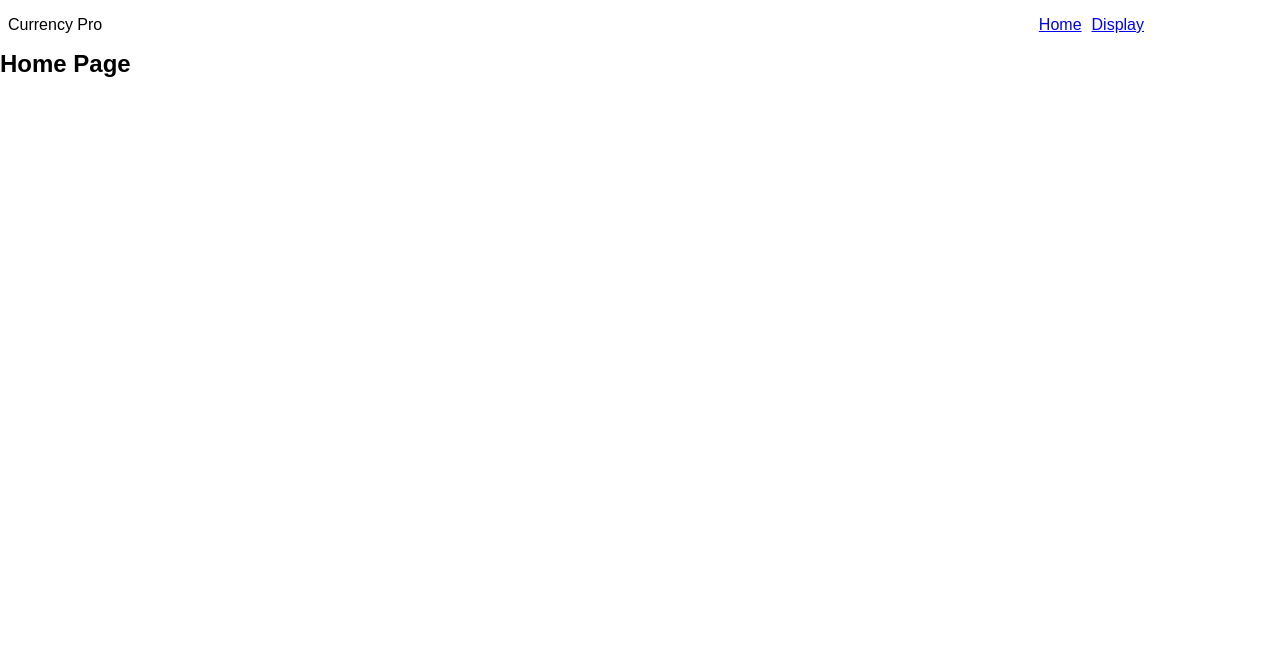
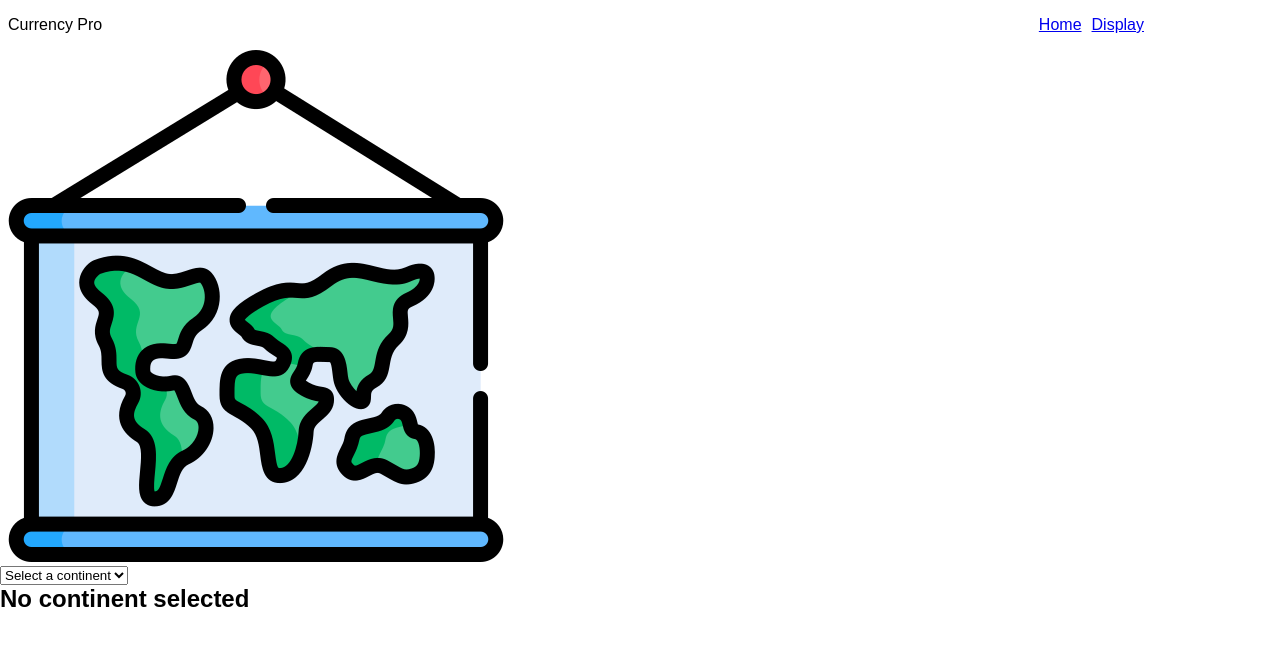
Before and after one commit to RichardChileya/capstone-3, a React (Create React App) app: page / in a window 1280 px wide. Shown: the top 646 px of the page. Built offline with nearby package versions, Linux system fonts and the light colour scheme.

Commit message:
Update home page

```diff
--- a/src/components/Home.js
+++ b/src/components/Home.js
@@ -1,9 +1,13 @@
-import React from 'react';
+import ContinentPicker from './ContinentPicker';
+import Map from './Map';
+import Countries from './Countries';
 
-const Home = () => (
-  <div>
-    <h2>Home Page</h2>
-  </div>
+const HomePage = () => (
+  <>
+    <Map />
+    <ContinentPicker />
+    <Countries />
+  </>
 );
 
-export default Home;
+export default HomePage;
```
